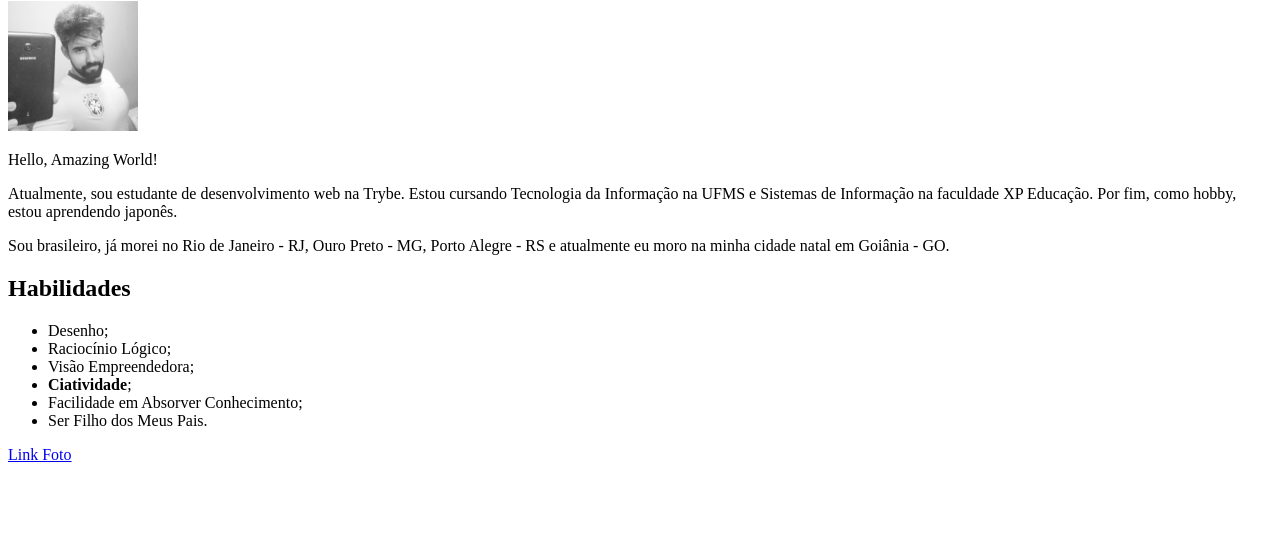
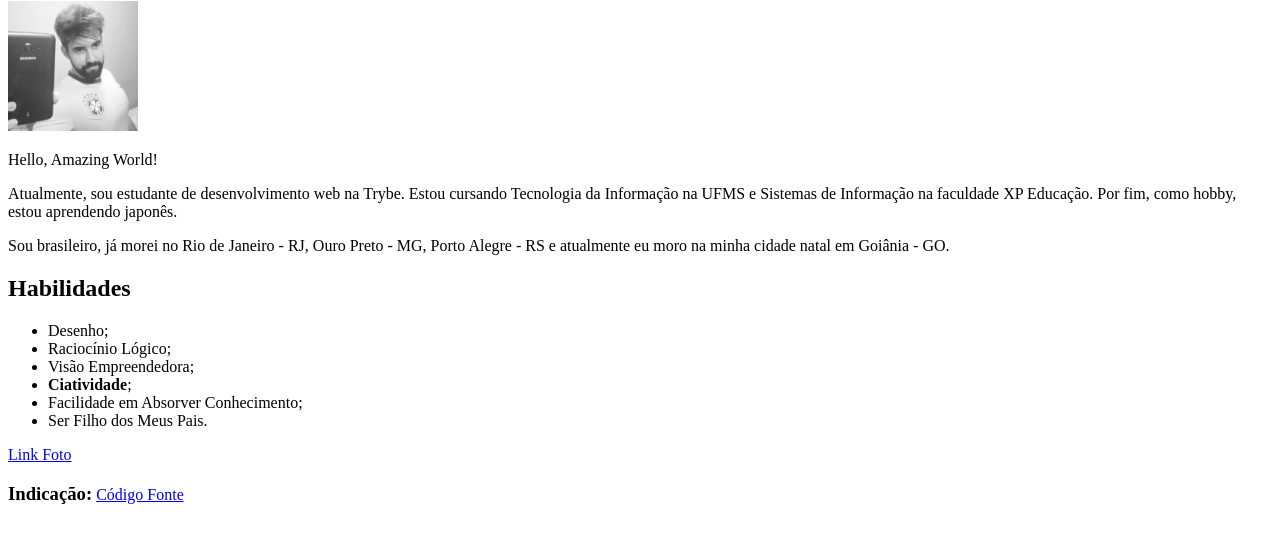
Before and after one commit to felipe-lima-coelho/felipe-lima-coelho.github.io, a plain HTML site: page index.html in a window 1280 px wide. Shown: the part 79-622 px from the top of the page. Drawn offline with Linux system fonts and the light colour scheme.

Commit message:
Adicionado link externo para o portal Código Fonte

```diff
--- a/index.html
+++ b/index.html
@@ -25,6 +25,9 @@
     <li>Ser Filho dos Meus Pais.</li>
   </ul>
 
-  <a href="img/perfil.jpg" target="_blank">Link Foto</a>
+  <a href="img/perfil.jpg" target="_blank" style="display: block;">Link Foto</a>
+
+  <h3 style="display: inline-block;">Indicação:</h3>
+  <a href="https://codigofonte.com.br" target="_blank">Código Fonte</a>
 </body>
 </html>
```
